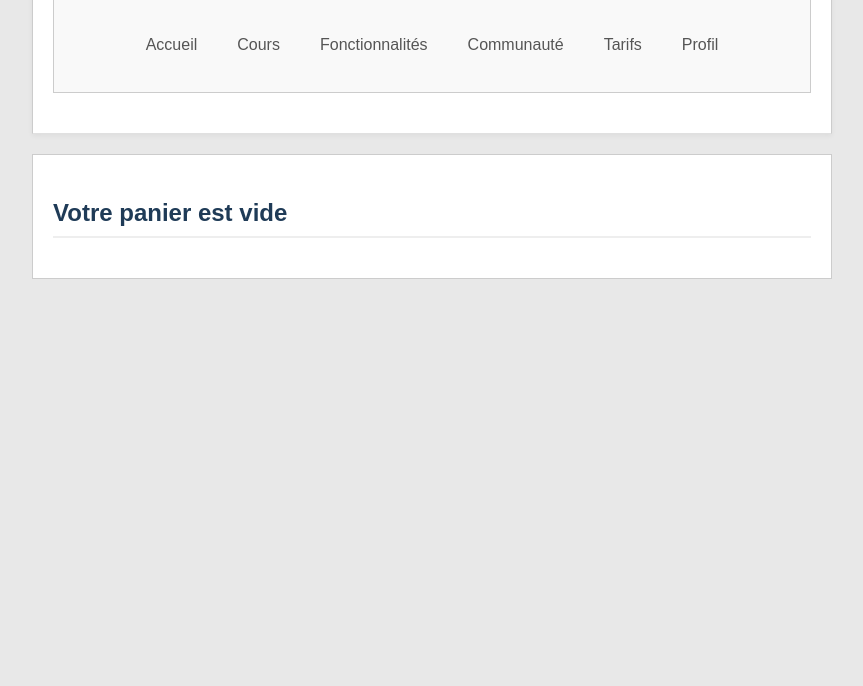
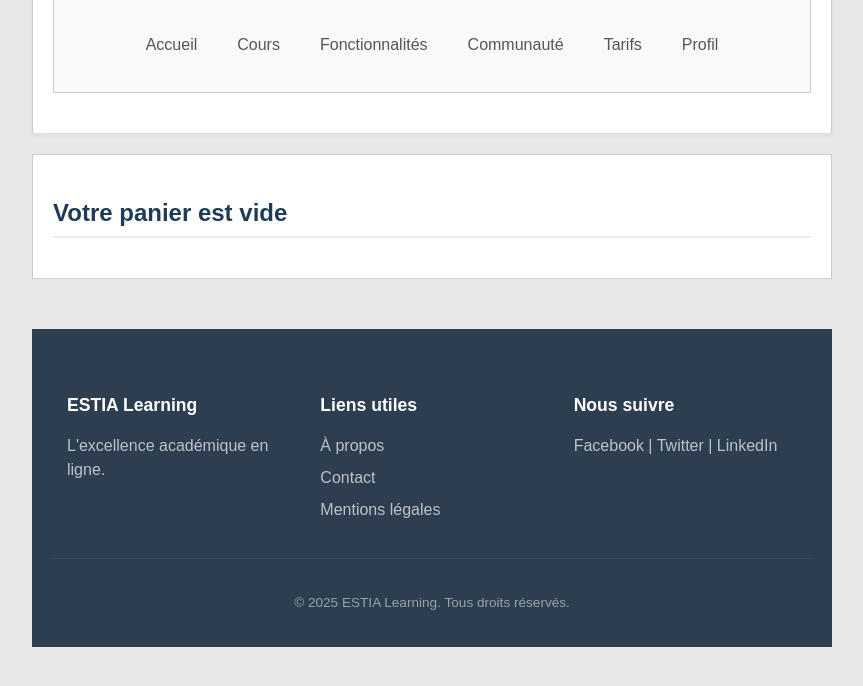
Before and after one commit to Estia-1a/sgv-2025-all-the_turquoise_dreamers, a plain HTML site: page pages/panier_mobile.html in a window 1280 px wide. Shown: the part 164-850 px from the top of the page, without its empty margins (208-1071 px from the left). Before the commit the page ends 800 px from the top, so only its background shows below. Drawn offline with Linux system fonts and the light colour scheme.

Commit message:
couleurs rubrique cours

```diff
--- a/assets/css/cours/desktop.css
+++ b/assets/css/cours/desktop.css
@@ -9,5 +9,5 @@ input {
 button {
     text-align: left;
     border-radius: 20px 20px 20px 20px;
-    background-color: #1f3b57;
+    background-color: #cca9dd;
 }
--- a/assets/css/global/desktop.css
+++ b/assets/css/global/desktop.css
@@ -61,9 +61,58 @@ th {
 }
 /* Pied de page */
 footer {
+    margin-top: 50px;
+    background-color: #2c3e50;
+    color: #ecf0f1;
+    border: none;
+    padding: 40px 20px 20px; /* Added padding for better spacing */
+}
+
+.footer-content {
+    display: flex;
+    justify-content: space-between;
+    max-width: 1200px;
+    margin: 0 auto;
+    padding-bottom: 20px;
+    border-bottom: 1px solid #34495e;
+}
+
+.footer-col {
+    flex: 1;
+    padding: 0 15px;
+}
+
+.footer-col h4 {
+    color: #fff;
+    margin-bottom: 15px;
+    font-size: 1.1em;
+}
+
+.footer-col p {
+    color: #bdc3c7;
+}
+
+.footer-col ul {
+    list-style: none;
+    padding: 0;
+}
+
+.footer-col ul li {
+    margin-bottom: 8px;
+}
+
+.footer-col a {
+    color: #bdc3c7;
+    text-decoration: none;
+}
+
+.footer-col a:hover {
+    color: #fff;
+}
+
+.footer-bottom {
     text-align: center;
-    font-size: 0.9em;
-    color: #555;
-    background-color: #eef2f6;
-    border: 1px solid #ccc;
+    padding-top: 20px;
+    font-size: 0.85rem;
+    color: #95a5a6;
 }
--- a/assets/css/global/mobile.css
+++ b/assets/css/global/mobile.css
@@ -71,9 +71,56 @@ th {
 }
 /* Pied de page */
 footer {
+    margin-top: 30px;
+    background-color: #2c3e50;
+    color: #ecf0f1;
+    border: none;
+    padding: 20px;
+}
+
+.footer-content {
+    display: flex;
+    flex-direction: column;
+    gap: 20px;
+    padding-bottom: 20px;
+    border-bottom: 1px solid #34495e;
+}
+
+.footer-col {
     text-align: center;
+}
+
+.footer-col h4 {
+    color: #fff;
+    margin-bottom: 10px;
+    font-size: 1.1em;
+}
+
+.footer-col p {
+    color: #bdc3c7;
+}
+
+.footer-col ul {
+    list-style: none;
+    padding: 0;
+}
+
+.footer-col ul li {
+    margin-bottom: 8px;
+}
+
+.footer-col a {
+    color: #bdc3c7;
+    text-decoration: none;
+}
+
+.footer-col a:hover {
+    color: #fff;
+}
+
+.footer-bottom {
+    text-align: center;
+    padding-top: 20px;
     font-size: 0.8em;
-    color: #555;
-    background-color: #eef2f6;
-    border: 1px solid #ccc;
+    color: #95a5a6;
 }
--- a/assets/css/panier/desktop.css
+++ b/assets/css/panier/desktop.css
@@ -310,52 +310,7 @@
     font-size: 0.9rem;
 }
 
-/* --- Footer Override/Enhancement --- */
-footer {
-    margin-top: 50px;
-    background-color: #2c3e50;
-    color: #ecf0f1;
-    border: none;
-}
-
-.footer-content {
-    display: flex;
-    justify-content: space-between;
-    max-width: 1200px;
-    margin: 0 auto;
-    padding-bottom: 20px;
-    border-bottom: 1px solid #34495e;
-}
-
-.footer-col h4 {
-    color: #fff;
-    margin-bottom: 15px;
-}
-
-.footer-col ul {
-    list-style: none;
-    padding: 0;
-}
-
-.footer-col ul li {
-    margin-bottom: 8px;
-}
-
-.footer-col a {
-    color: #bdc3c7;
-    text-decoration: none;
-}
-
-.footer-col a:hover {
-    color: #fff;
-}
-
-.footer-bottom {
-    text-align: center;
-    padding-top: 20px;
-    font-size: 0.85rem;
-    color: #95a5a6;
-}
+/* Footer styles moved to global/desktop.css */
 
 /* Header Tweaks for this page */
 .main-header {
--- a/pages/panier_mobile.html
+++ b/pages/panier_mobile.html
@@ -38,5 +38,29 @@
     <div class="content-block">
         <h2>Votre panier est vide</h2>
     </div>
+    <!-- Footer -->
+    <footer>
+        <div class="footer-content">
+            <div class="footer-col">
+                <h4>ESTIA Learning</h4>
+                <p>L'excellence académique en ligne.</p>
+            </div>
+            <div class="footer-col">
+                <h4>Liens utiles</h4>
+                <ul>
+                    <li><a href="#">À propos</a></li>
+                    <li><a href="#">Contact</a></li>
+                    <li><a href="#">Mentions légales</a></li>
+                </ul>
+            </div>
+            <div class="footer-col">
+                <h4>Nous suivre</h4>
+                <p>Facebook | Twitter | LinkedIn</p>
+            </div>
+        </div>
+        <div class="footer-bottom">
+            <p>&copy; 2025 ESTIA Learning. Tous droits réservés.</p>
+        </div>
+    </footer>
 </body>
 </html>
```
Also changed, not shown: index.html (+22 -2 lines), pages/cours.html (+26 -0 lines).
